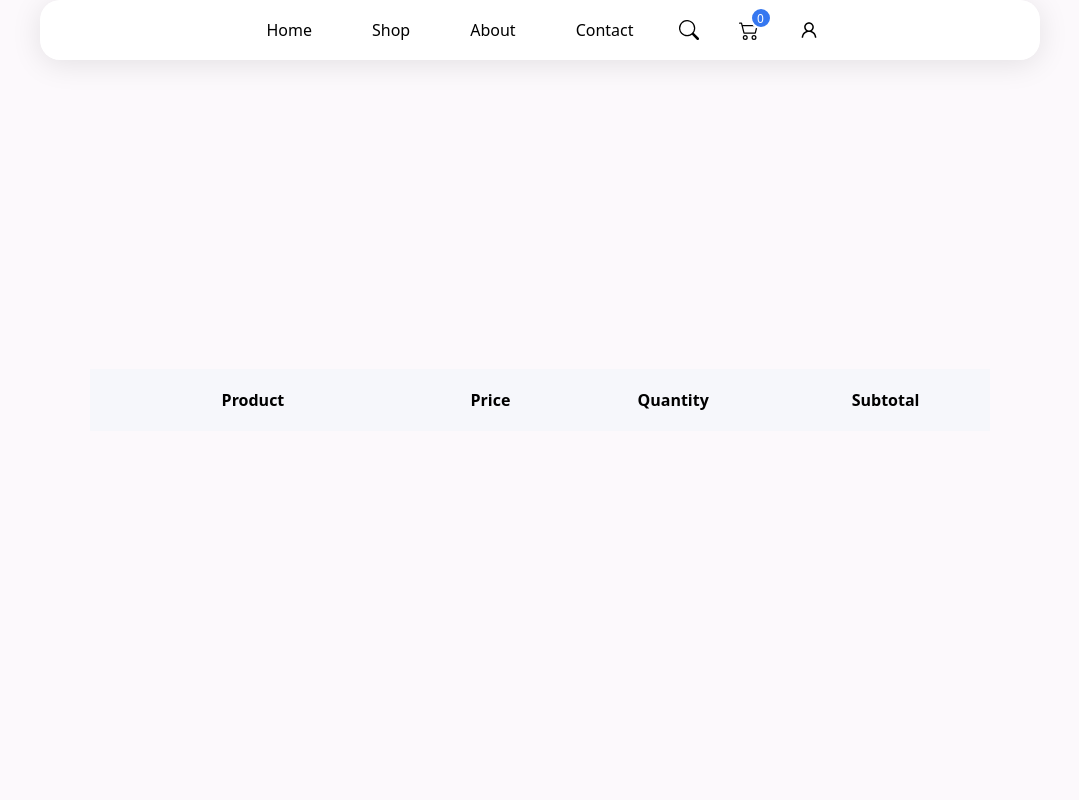
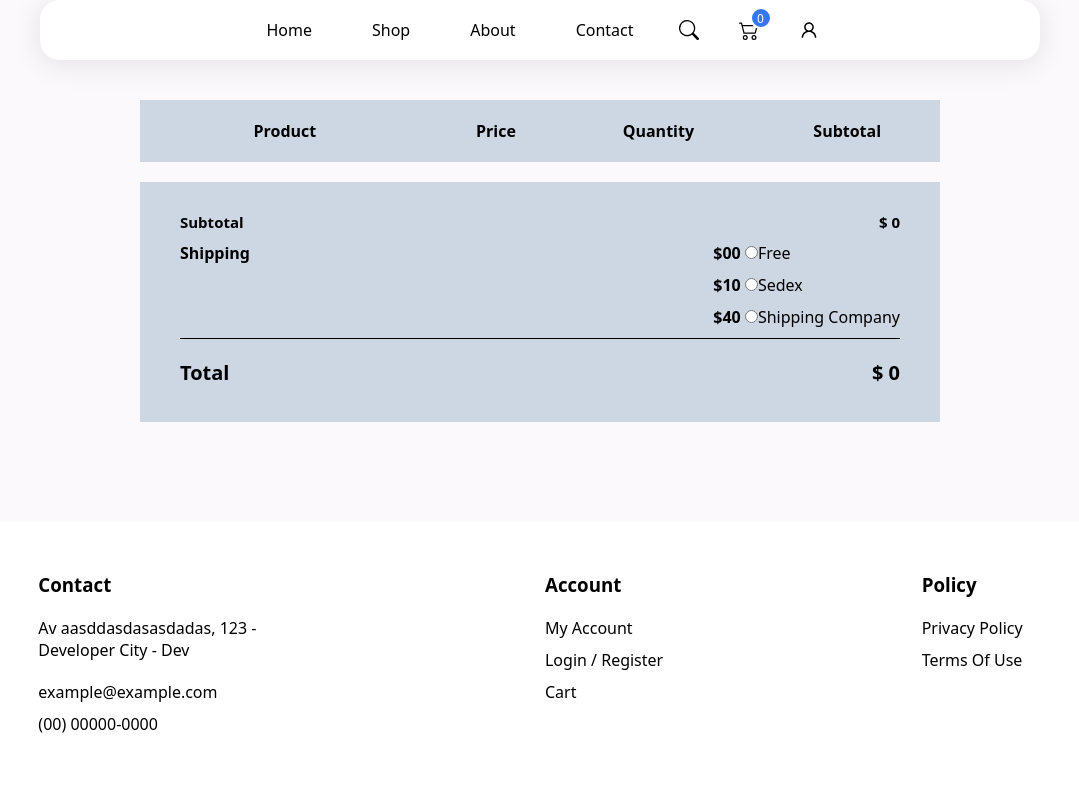
Before and after one commit to elielgomes/e-commerce-NextJS, a Next.js app: page /cart in a window 1280 px wide. Shown: the top 800 px of the page, without its empty margins (100-1179 px from the left). Built offline with nearby package versions, Linux system fonts and the light colour scheme.

Commit message:
Completed cart system

```diff
--- a/pages/_app.tsx
+++ b/pages/_app.tsx
@@ -1,3 +1,4 @@
+import { useState, useEffect } from "react";
 import "../styles/globals.css";
 import type { AppProps } from "next/app";
 import Navbar from "../src/components/Navbar";
@@ -6,6 +7,19 @@ import ModalCartProvider from "../src/context/modalContext";
 import CartProvider from "../src/context/cartContext";
 
 export default function App({ Component, pageProps }: AppProps) {
+  const [showChild, setShowChild] = useState(false);
+
+  useEffect(() => {
+    setShowChild(true);
+  }, []);
+
+  if (!showChild) {
+    return null;
+  }
+
+  if (typeof window === "undefined") {
+    return <></>;
+  } else {
     return (
       <>
         <ModalCartProvider>
@@ -18,3 +32,4 @@ export default function App({ Component, pageProps }: AppProps) {
       </>
     );
   }
+}
--- a/src/components/CartSection/index.tsx
+++ b/src/components/CartSection/index.tsx
@@ -1,15 +1,23 @@
-import { useContext } from "react";
+import { useContext, useState, useEffect } from "react";
 import {
   ContainerCartSection,
+  ContainerTable,
   BodyListCartSection,
   TableCartProduct,
   TableHead,
+  BodyPurchaseSummary,
+  PurchaseSummary,
+  PurchaseSubtotal,
+  PurchaseTotal,
+  PurchaseShipping,
 } from "./style";
 import CartSectionItem from "../CartSectionItem";
 import { CartContext, ICart } from "../../context/cartContext";
 
 const CartSection = () => {
   const { cartItems, setCartItems } = useContext(CartContext) as ICart;
+  const [subtotal, setSubTotal] = useState<number>(0);
+  const [shippingPrice, setShippingPrice] = useState<string>("0");
 
   const removeItem = (id: string) => {
     const filterCartItem = cartItems.filter((item) => {
@@ -37,9 +45,20 @@ const CartSection = () => {
     }
   };
 
+  useEffect(() => {
+    let totalPrice: number = 0;
+
+    cartItems.map((item) => {
+      totalPrice += item.quantity * item.price;
+    });
+
+    setSubTotal(totalPrice);
+  }, [cartItems]);
+
   return (
     <>
       <ContainerCartSection>
+        <ContainerTable>
           <TableCartProduct>
             <TableHead>
               <tr>
@@ -57,8 +76,12 @@ const CartSection = () => {
                 return (
                   <CartSectionItem
                     removeItemCartSection={() => removeItem(item.id)}
-                  increaseItemCartSection={() => increaseQuantityItem(item.id)}
-                  decreaseItemCartSection={() => decreaseQuantityItem(item.id)}
+                    increaseItemCartSection={() =>
+                      increaseQuantityItem(item.id)
+                    }
+                    decreaseItemCartSection={() =>
+                      decreaseQuantityItem(item.id)
+                    }
                     image={item.image}
                     name={item.name}
                     price={item.price}
@@ -69,6 +92,63 @@ const CartSection = () => {
               })}
             </BodyListCartSection>
           </TableCartProduct>
+        </ContainerTable>
+        <BodyPurchaseSummary>
+          <PurchaseSummary>
+            <li>
+              <PurchaseSubtotal>
+                <span>Subtotal</span>
+                <span>$ {subtotal}</span>
+              </PurchaseSubtotal>
+            </li>
+            <li>
+              <PurchaseShipping>
+                <span>Shipping</span>
+                <form className="container-shipping">
+                  <div>
+                    <span>$00 </span>
+                    <input
+                      type="radio"
+                      name="shipping"
+                      id="free"
+                      value={0}
+                      onChange={(e) => setShippingPrice(e.target.value)}
+                    />
+                    <label htmlFor="free">Free</label>
+                  </div>
+                  <div>
+                    <span>$10 </span>
+                    <input
+                      type="radio"
+                      name="shipping"
+                      id="sedex"
+                      value={10}
+                      onChange={(e) => setShippingPrice(e.target.value)}
+                    />
+                    <label htmlFor="sedex">Sedex</label>
+                  </div>
+                  <div>
+                    <span>$40 </span>
+                    <input
+                      type="radio"
+                      name="shipping"
+                      id="shipping-company"
+                      value={40}
+                      onChange={(e) => setShippingPrice(e.target.value)}
+                    />
+                    <label htmlFor="shipping-company">Shipping Company</label>
+                  </div>
+                </form>
+              </PurchaseShipping>
+            </li>
+            <li>
+              <PurchaseTotal>
+                <span>Total</span>
+                <span>$ {subtotal + Number(shippingPrice)}</span>
+              </PurchaseTotal>
+            </li>
+          </PurchaseSummary>
+        </BodyPurchaseSummary>
       </ContainerCartSection>
     </>
   );
--- a/src/components/CartSection/style.ts
+++ b/src/components/CartSection/style.ts
@@ -1,25 +1,42 @@
 import styled from "styled-components";
 
 export const ContainerCartSection = styled.div`
-  min-height: 100vh;
   display: flex;
-  justify-content: center;
   align-items: center;
   flex-direction: column;
+  justify-content: center;
+  gap: 20px;
+  padding: 100px 0;
+`;
+
+export const ContainerTable = styled.div`
+  max-height: 500px;
+  overflow-y: scroll;
+  &::-webkit-scrollbar {
+    width: 5px;
+  }
+
+  &::-webkit-scrollbar-track {
+    background: transparent;
+  }
+
+  &::-webkit-scrollbar-thumb {
+    background-color: #3577f0;
+    border-radius: 20px;
+  }
 `;
 
 export const TableCartProduct = styled.table`
-  width: 900px;
+  width: 800px;
 
   border-collapse: collapse;
-
   span {
     font-size: 20px;
   }
 `;
 
 export const TableHead = styled.thead`
-  background-color: #f6f7fb;
+  background-color: #ccd7e3;
 
   tr > th {
     padding: 20px 15px;
@@ -27,7 +44,51 @@ export const TableHead = styled.thead`
 `;
 
 export const BodyListCartSection = styled.tbody`
+
   tr > td {
     padding: 20px 15px;
   }
 `;
+
+export const BodyPurchaseSummary = styled.div`
+  width: 800px;
+  height: 240px;
+  background-color: #ccd7e3;
+  padding: 30px 40px;
+`;
+
+export const PurchaseSummary = styled.ul``;
+
+export const PurchaseSubtotal = styled.div`
+  display: flex;
+  justify-content: space-between;
+  font-size: 15px;
+  font-weight: bold;
+`;
+
+export const PurchaseShipping = styled.div`
+  display: flex;
+  justify-content: space-between;
+  padding: 10px 0;
+  span {
+    font-size: 16px;
+    font-weight: bold;
+  }
+
+  form.container-shipping {
+    display: flex;
+    flex-direction: column;
+    gap: 10px;
+  }
+`;
+
+export const PurchaseTotal = styled.div`
+  border-top: 1px solid black;
+  padding-top: 20px ;
+  display: flex;
+  justify-content: space-between;
+  span{
+    font-size: 20px;
+    font-weight: bold;
+  }
+`;
--- a/src/components/ModalCart/index.tsx
+++ b/src/components/ModalCart/index.tsx
@@ -8,7 +8,7 @@ import {
   ContainerSubtotalPriceCart,
   ContainerGroupButtonsModalCart,
 } from "./style";
-import { useContext, useEffect, useState } from "react";
+import { useContext} from "react";
 import { MdClose } from "react-icons/md";
 import { ModalCartContext, IModalCart } from "../../context/modalContext";
 import { CartContext, ICart } from "../../context/cartContext";
@@ -17,12 +17,12 @@ import Link from "next/link";
 
 interface IModal {
   modalOpen: boolean;
+  totalPrice: number;
 }
 
 const ModalCart: React.FC<IModal> = (props) => {
   const { cartItems, setCartItems } = useContext(CartContext) as ICart;
   const { setModalCartOpen } = useContext(ModalCartContext) as IModalCart;
-  const [totalPrice, setTotalPrice] = useState<number>(0);
 
   const removeItem = (id: string) => {
     const filterCartItem = cartItems.filter((item) => {
@@ -50,14 +50,6 @@ const ModalCart: React.FC<IModal> = (props) => {
     }
   };
 
-  useEffect(() => {
-    let totalPrice: number = 0;
-
-    cartItems.map((item) => {
-      totalPrice += item.quantity * item.price;
-    });
-    setTotalPrice(totalPrice);
-  }, [cartItems]);
 
   return (
     <>
@@ -88,7 +80,7 @@ const ModalCart: React.FC<IModal> = (props) => {
           <ContainerFooterModalCart>
             <ContainerSubtotalPriceCart>
               <span>Subtotal:</span>
-              <span>${totalPrice}</span>
+              <span>${props.totalPrice}</span>
             </ContainerSubtotalPriceCart>
             <ContainerGroupButtonsModalCart>
               <Link href="/cart">
--- a/src/components/Navbar/index.tsx
+++ b/src/components/Navbar/index.tsx
@@ -11,12 +11,13 @@ import { AiOutlineUser } from "react-icons/ai";
 import { ModalCartContext, IModalCart } from "../../context/modalContext";
 import ModalCart from "../ModalCart";
 import { CartContext, ICart } from "../../context/cartContext";
+import Link from "next/link";
 
 const Navbar: React.FC = () => {
   const [activeNavbar, setActiveNavbar] = useState<boolean>(false);
   const [dropDownOpen, setDropDownOpen] = useState<boolean>(false);
   const [cartTotalAmount, setCartTotalAmount] = useState<number>(0);
-
+  const [totalPrice, setTotalPrice] = useState<number>(0);
   const { cartItems } = useContext(CartContext) as ICart;
 
   const { setModalCartOpen, modalCartOpen } = useContext(
@@ -37,31 +38,36 @@ const Navbar: React.FC = () => {
   }, []);
 
   useEffect(() => {
+    localStorage.setItem("cart", JSON.stringify(cartItems));
+    let totalPrice: number = 0;
     let count: number = 0;
 
     cartItems.map((item) => {
+      totalPrice += item.quantity * item.price;
       count += item.quantity;
     });
+
+    setTotalPrice(totalPrice);
     setCartTotalAmount(count);
   }, [cartItems]);
 
   return (
     <>
-      <ModalCart modalOpen={modalCartOpen} />
+      <ModalCart modalOpen={modalCartOpen} totalPrice={totalPrice} />
       <NavBody isActive={activeNavbar}>
         <nav>
           <Menu>
             <li>
-              <a href="#">Home</a>
+              <Link href="/">Home</Link>
             </li>
             <li>
-              <a href="#">Shop</a>
+              <Link href="#">Shop</Link>
             </li>
             <li>
-              <a href="#">About</a>
+              <Link href="#">About</Link>
             </li>
             <li>
-              <a href="#">Contact</a>
+              <Link href="#">Contact</Link>
             </li>
           </Menu>
 
--- a/src/context/cartContext.tsx
+++ b/src/context/cartContext.tsx
@@ -1,6 +1,6 @@
 import { createContext, useState, ReactNode } from "react";
 
-interface ICartItem {
+export interface ICartItem {
   id: string;
   image: string;
   name: string;
@@ -16,7 +16,11 @@ export interface ICart {
 export const CartContext = createContext<ICart | {}>({});
 
 const CartProvider = ({ children }: { children: ReactNode }) => {
-  const [cartItems, setCartItems] = useState<ICart | []>([]);
+  const [cartItems, setCartItems] = useState<ICart | []>(
+    typeof window != "undefined"
+      ? JSON.parse(localStorage.getItem("cart") ?? "[]")
+      : []
+  );
 
   return (
     <CartContext.Provider value={{ cartItems, setCartItems }}>
--- a/styles/globals.css
+++ b/styles/globals.css
@@ -17,7 +17,7 @@ body {
   -webkit-font-smoothing: antialiased;
   -moz-osx-font-smoothing: grayscale;
   background-color: #fcf9fc;
-  height: 300vh;
+  min-height: 100vh;
 }
 
 body::-webkit-scrollbar {
```
Lines whose indentation alone changed are shown as unchanged.
